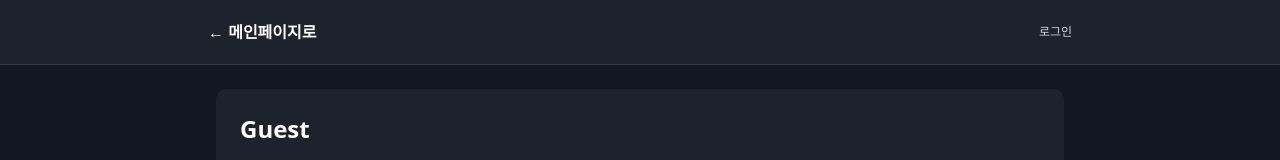
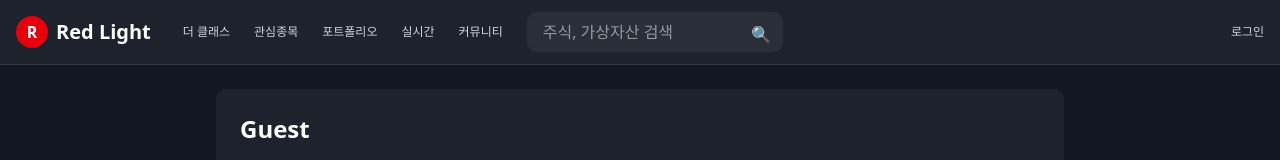
Before and after one commit to kdt-final-2025/investing-mate-frontend, a Next.js app: page /profile in a window 1280 px wide. Shown: the top 160 px of the page. Built offline with nearby package versions, Linux system fonts and the light colour scheme; no server answers.

Commit message:
refactor: main과 ProfilePage에서 기존 네비게이션 코드 삭제하고 NavBar 컴포넌트 사용

```diff
--- a/src/app/main/page.tsx
+++ b/src/app/main/page.tsx
@@ -1,12 +1,11 @@
 'use client';
 
 import dynamic from 'next/dynamic';
-import Link from 'next/link';
 import { useMarketData } from '@/hooks/useMarketData';
 import { useUser } from '@/hooks/useProfile/useUser';
 import LoadingWrapper from '@/components/LoadingWrapper';
 import { createClient } from '@/utils/supabase/client';
-import AvatarMenu from "@/components/profile/avatarMenu";
+import NavBar from "@/components/navBar";
 
 const TradingViewWidget = dynamic(
   () => import('@/components/ui/TradingViewWidget'),
@@ -76,69 +75,12 @@ export default function Page() {
   return (
     <LoadingWrapper isLoading={isLoading} error={error}>
       <main className="min-h-screen bg-[#131722] text-white">
-        {/* 네비게이션 바 */}
-        <nav className="bg-[#1E222D] border-b border-[#363A45]">
-          <div className="container mx-auto px-4 flex items-center justify-between h-16">
-            {/* 로고 & 메뉴 */}
-            <div className="flex items-center space-x-8">
-              <Link href="/" className="flex items-center space-x-2">
-                <div className="w-8 h-8 bg-red-600 rounded-full flex items-center justify-center">
-                  <span className="text-white font-bold">R</span>
-                </div>
-                <span className="text-xl font-bold text-white">Red Light</span>
-              </Link>
-              <div className="flex space-x-6 max-md:hidden items-center">
-                <Link
-                  href="/class"
-                  className="text-gray-300 hover:text-white text-xs"
-                >
-                  더 클래스
-                </Link>
-                <Link
-                  href="/market"
-                  className="text-gray-300 hover:text-white text-xs"
-                >
-                  관심종목
-                </Link>
-                <Link
-                  href="/portfolio"
-                  className="text-gray-300 hover:text-white text-xs"
-                >
-                  포트폴리오
-                </Link>
-                <Link
-                  href="/realtime"
-                  className="text-gray-300 hover:text-white text-xs"
-                >
-                  실시간
-                </Link>
-                <Link
-                  href="/community"
-                  className="text-gray-300 hover:text-white text-xs"
-                >
-                  커뮤니티
-                </Link>
-                <div className="relative">
-                  <input
-                    type="text"
-                    placeholder="주식, 가상자산 검색"
-                    className="bg-[#2A2E39] text-white px-4 py-2 rounded-lg w-64 focus:outline-none"
-                  />
-                  <span className="absolute right-3 top-2.5 text-gray-400">
-                    🔍
-                  </span>
-                </div>
-              </div>
-            </div>
-
-            {/* 우측 아바타 & 팝업 */}
-            <AvatarMenu
-              avatarUrl={avatarUrl}
-              userName={userName}
-              userEmail={userEmail}
-            />
-          </div>
-        </nav>
+        {/* NavBar 컴포넌트로 교체 */}
+        <NavBar
+            avatarUrl={avatarUrl}
+            userName={userName}
+            userEmail={userEmail}
+        />
 
         {/* 컨텐츠 영역 */}
         <div className="container mx-auto p-4">
--- a/src/app/profile/page.tsx
+++ b/src/app/profile/page.tsx
@@ -2,13 +2,13 @@
 'use client';
 
 import Link from 'next/link';
-import AvatarMenu from '@/components/profile/avatarMenu';
 import LoadingWrapper from '@/components/LoadingWrapper';
 import { useUser } from '@/hooks/useProfile/useUser';
 import { useComments } from '@/hooks/useProfile/useComments';
 import { usePosts } from '@/hooks/useProfile/usePosts';
 import { useReporterApplication } from '@/hooks/useProfile/useReporterApplication';
 import { createClient } from '@/utils/supabase/client';
+import NavBar from "@/components/navBar";
 
 export default function ProfilePage() {
   const supabase = createClient();
@@ -33,19 +33,15 @@ export default function ProfilePage() {
   return (
     <LoadingWrapper isLoading={isLoading} error={null}>
       <div className="min-h-screen bg-[#131722] text-white">
+
         {/* 네비게이션 */}
-        <nav className="bg-[#1E222D] border-b border-[#363A45]">
-          <div className="max-w-4xl mx-auto px-4 flex items-center justify-between h-16">
-            <Link href="/main" className="text-white font-bold">
-              ← 메인페이지로
-            </Link>
-            <AvatarMenu
-              avatarUrl={avatarUrl}
-              userName={userName}
-              userEmail={userEmail}
-            />
-          </div>
-        </nav>
+        {/* NavBar 컴포넌트로 교체 */}
+
+        <NavBar
+            avatarUrl={avatarUrl}
+            userName={userName}
+            userEmail={userEmail}
+        />
 
         <div className="max-w-4xl mx-auto p-6 space-y-6">
           {/* 프로필 헤더 */}
--- /dev/null
+++ b/src/components/navBar.tsx
@@ -0,0 +1,66 @@
+'use client';
+
+import Link from 'next/link';
+import AvatarMenu from '@/components/profile/avatarMenu';
+
+interface NavBarProps {
+    avatarUrl: string | null;
+    userName: string | null;
+    userEmail: string | null;
+}
+
+export default function NavBar({
+                                   avatarUrl,
+                                   userName,
+                                   userEmail,
+                               }: NavBarProps) {
+    return (
+        <nav className="bg-[#1E222D] border-b border-[#363A45]">
+            <div className="container mx-auto px-4 flex items-center justify-between h-16">
+                {/* 로고 & 메뉴 */}
+                <div className="flex items-center space-x-8">
+                    <Link href="/main" className="flex items-center space-x-2">
+                        <div className="w-8 h-8 bg-red-600 rounded-full flex items-center justify-center">
+                            <span className="text-white font-bold">R</span>
+                        </div>
+                        <span className="text-xl font-bold text-white">Red Light</span>
+                    </Link>
+
+                    {/* 데스크탑용 메뉴 (md 이상) */}
+                    <div className="flex space-x-6 max-md:hidden items-center">
+                        <Link href="/class" className="text-gray-300 hover:text-white text-xs">
+                            더 클래스
+                        </Link>
+                        <Link href="/market" className="text-gray-300 hover:text-white text-xs">
+                            관심종목
+                        </Link>
+                        <Link href="/portfolio" className="text-gray-300 hover:text-white text-xs">
+                            포트폴리오
+                        </Link>
+                        <Link href="/realtime" className="text-gray-300 hover:text-white text-xs">
+                            실시간
+                        </Link>
+                        <Link href="/community" className="text-gray-300 hover:text-white text-xs">
+                            커뮤니티
+                        </Link>
+                        <div className="relative">
+                            <input
+                                type="text"
+                                placeholder="주식, 가상자산 검색"
+                                className="bg-[#2A2E39] text-white px-4 py-2 rounded-lg w-64 focus:outline-none"
+                            />
+                            <span className="absolute right-3 top-2.5 text-gray-400">🔍</span>
+                        </div>
+                    </div>
+                </div>
+
+                {/* 우측 아바타 & 팝업 */}
+                <AvatarMenu
+                    avatarUrl={avatarUrl}
+                    userName={userName}
+                    userEmail={userEmail}
+                />
+            </div>
+        </nav>
+    );
+}
```
